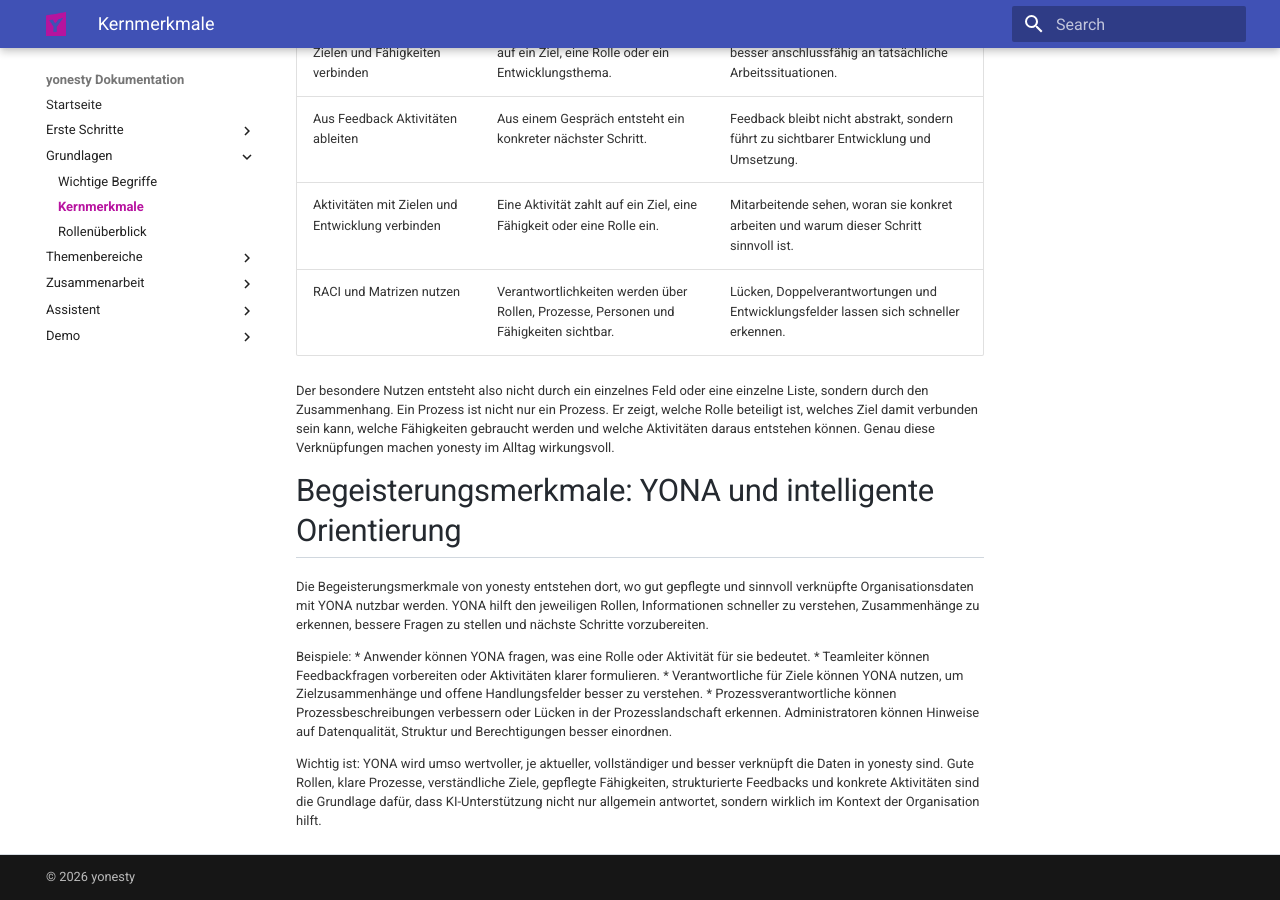
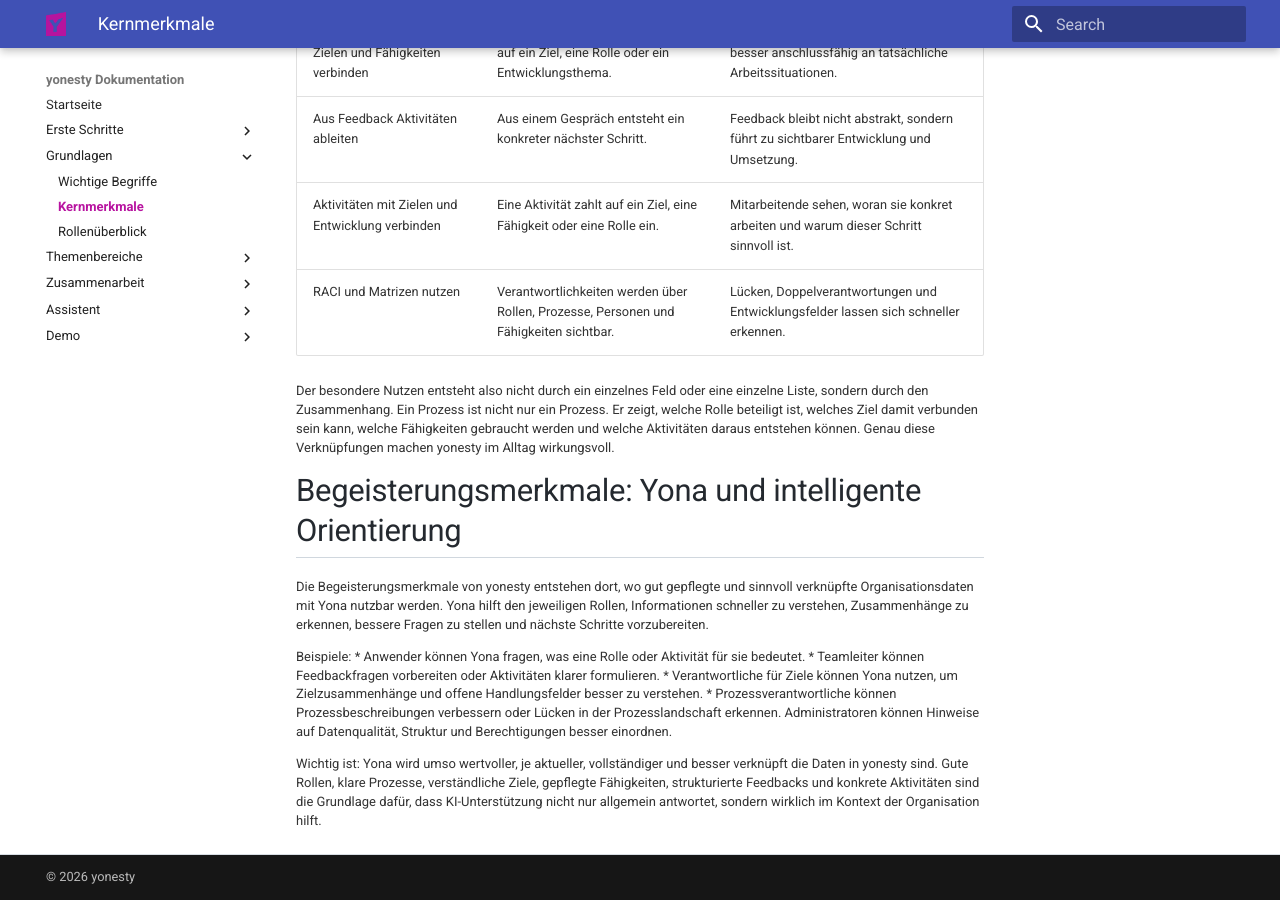
Before and after one commit to ricohaenelsoletti/yonesty, an MkDocs documentation site: the page built from docs/Kernmerkmale-von-yonesty-verstehen.md, in a window 1280 px wide and 900 px high, scrolled down 1053 px. Built offline with MkDocs 1.6.1 and Material for MkDocs 9.7.7, drawn with Linux system fonts in a browser that asks for light colours.

```diff
--- a/docs/Kernmerkmale-von-yonesty-verstehen.md
+++ b/docs/Kernmerkmale-von-yonesty-verstehen.md
@@ -33,13 +33,13 @@ Die Leistungsmerkmale von yonesty entstehen dort, wo die einzelnen Informationen
 
 Der besondere Nutzen entsteht also nicht durch ein einzelnes Feld oder eine einzelne Liste, sondern durch den Zusammenhang. Ein Prozess ist nicht nur ein Prozess. Er zeigt, welche Rolle beteiligt ist, welches Ziel damit verbunden sein kann, welche Fähigkeiten gebraucht werden und welche Aktivitäten daraus entstehen können. Genau diese Verknüpfungen machen yonesty im Alltag wirkungsvoll.
 
-# Begeisterungsmerkmale: YONA und intelligente Orientierung
-Die Begeisterungsmerkmale von yonesty entstehen dort, wo gut gepflegte und sinnvoll verknüpfte Organisationsdaten mit YONA nutzbar werden. YONA hilft den jeweiligen Rollen, Informationen schneller zu verstehen, Zusammenhänge zu erkennen, bessere Fragen zu stellen und nächste Schritte vorzubereiten.
+# Begeisterungsmerkmale: Yona und intelligente Orientierung
+Die Begeisterungsmerkmale von yonesty entstehen dort, wo gut gepflegte und sinnvoll verknüpfte Organisationsdaten mit Yona nutzbar werden. Yona hilft den jeweiligen Rollen, Informationen schneller zu verstehen, Zusammenhänge zu erkennen, bessere Fragen zu stellen und nächste Schritte vorzubereiten.
 
 Beispiele:
-* Anwender können YONA fragen, was eine Rolle oder Aktivität für sie bedeutet.
+* Anwender können Yona fragen, was eine Rolle oder Aktivität für sie bedeutet.
 * Teamleiter können Feedbackfragen vorbereiten oder Aktivitäten klarer formulieren.
-* Verantwortliche für Ziele können YONA nutzen, um Zielzusammenhänge und offene Handlungsfelder besser zu verstehen.
+* Verantwortliche für Ziele können Yona nutzen, um Zielzusammenhänge und offene Handlungsfelder besser zu verstehen.
 * Prozessverantwortliche können Prozessbeschreibungen verbessern oder Lücken in der Prozesslandschaft erkennen. Administratoren können Hinweise auf Datenqualität, Struktur und Berechtigungen besser einordnen.
 
-Wichtig ist: YONA wird umso wertvoller, je aktueller, vollständiger und besser verknüpft die Daten in yonesty sind. Gute Rollen, klare Prozesse, verständliche Ziele, gepflegte Fähigkeiten, strukturierte Feedbacks und konkrete Aktivitäten sind die Grundlage dafür, dass KI-Unterstützung nicht nur allgemein antwortet, sondern wirklich im Kontext der Organisation hilft.
+Wichtig ist: Yona wird umso wertvoller, je aktueller, vollständiger und besser verknüpft die Daten in yonesty sind. Gute Rollen, klare Prozesse, verständliche Ziele, gepflegte Fähigkeiten, strukturierte Feedbacks und konkrete Aktivitäten sind die Grundlage dafür, dass KI-Unterstützung nicht nur allgemein antwortet, sondern wirklich im Kontext der Organisation hilft.
```
